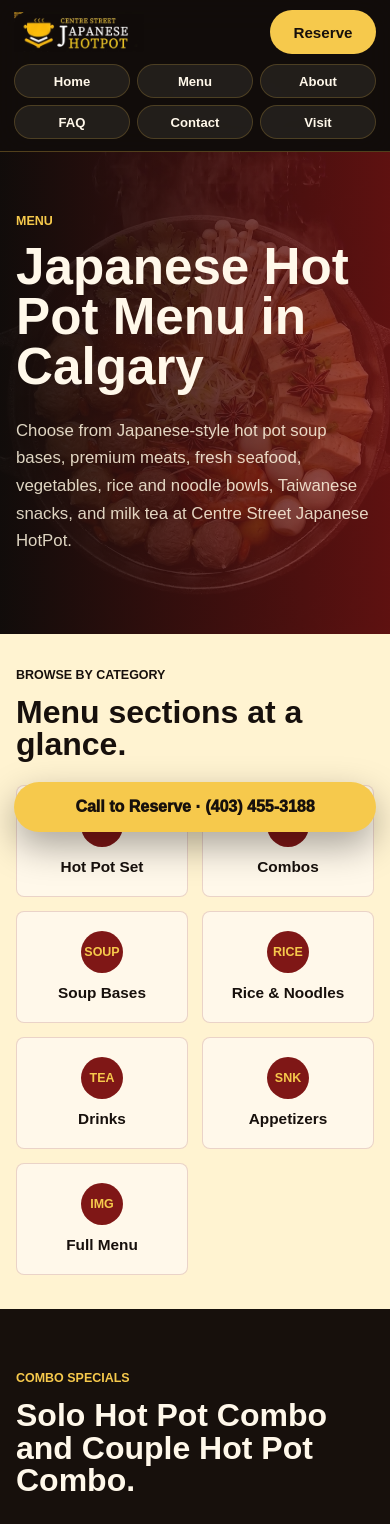
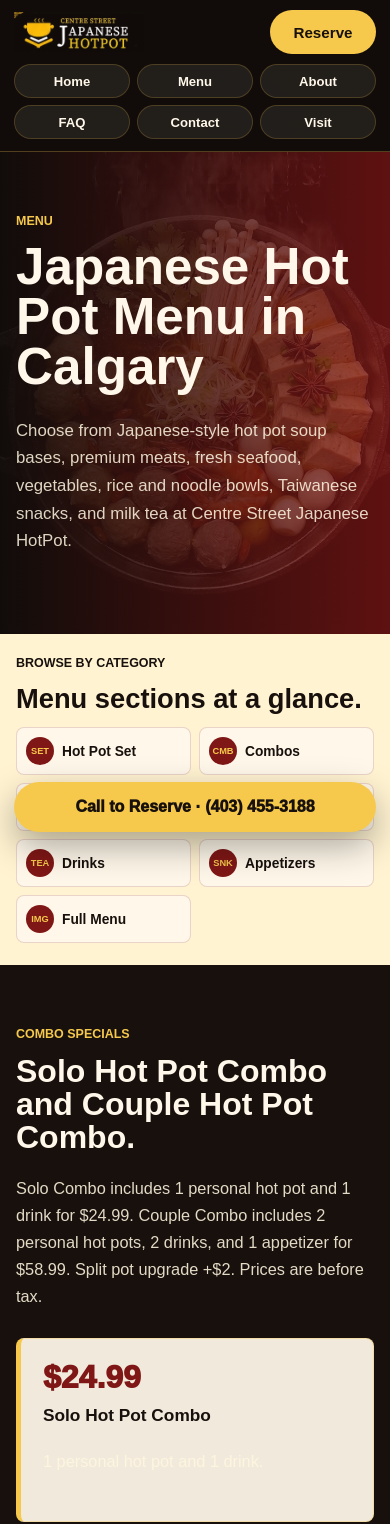
Before and after one commit to RickyLei7/HotPot, a Next.js app: page /menu in a window 390 px wide. Shown: the top 1524 px of the page. Built offline with nearby package versions, Linux system fonts and the light colour scheme.

Commit message:
Compact menu layout across devices

```diff
--- a/app/globals.css
+++ b/app/globals.css
@@ -598,8 +598,8 @@
 .category-section {
   background: var(--paper);
   color: var(--ink);
-  padding-bottom: clamp(34px, 5vw, 66px);
-  padding-top: clamp(34px, 5vw, 66px);
+  padding-bottom: clamp(24px, 3.8vw, 48px);
+  padding-top: clamp(24px, 3.8vw, 48px);
 }
 
 .category-section .eyebrow,
@@ -609,21 +609,22 @@
 
 .category-strip {
   display: grid;
-  gap: 14px;
-  grid-template-columns: repeat(6, minmax(0, 1fr));
+  gap: 10px;
+  grid-template-columns: repeat(auto-fit, minmax(142px, 1fr));
 }
 
 .category-strip a {
+  align-items: center;
   background: #fff8ea;
   border: 1px solid rgba(127, 23, 22, 0.16);
   border-radius: 8px;
   color: var(--ink);
   display: grid;
-  gap: 8px;
-  min-height: 112px;
-  padding: 18px 14px;
-  place-items: center;
-  text-align: center;
+  gap: 10px;
+  grid-template-columns: auto minmax(0, 1fr);
+  min-height: 58px;
+  padding: 10px 12px;
+  text-align: left;
 }
 
 .category-icon {
@@ -632,11 +633,11 @@
   border-radius: 999px;
   color: var(--gold);
   display: inline-flex;
-  font-size: 0.78rem;
+  font-size: 0.66rem;
   font-weight: 900;
-  height: 42px;
+  height: 34px;
   justify-content: center;
-  width: 42px;
+  width: 34px;
 }
 
 .category-strip strong {
@@ -645,17 +646,17 @@
 }
 
 .section-heading {
-  margin-bottom: clamp(28px, 5vw, 46px);
+  margin-bottom: clamp(20px, 3.6vw, 34px);
 }
 
 .section-heading.compact {
-  margin-bottom: 24px;
+  margin-bottom: 18px;
 }
 
 .set-grid,
 .snack-grid {
   display: grid;
-  gap: 16px;
+  gap: 12px;
 }
 
 .set-grid {
@@ -681,7 +682,7 @@
   border-radius: 6px;
   color: var(--ink);
   cursor: default;
-  padding: 24px;
+  padding: 18px;
 }
 
 .set-grid p,
@@ -761,8 +762,8 @@
 
 .soup-list {
   display: grid;
-  gap: 10px;
-  grid-template-columns: repeat(5, 1fr);
+  gap: 8px;
+  grid-template-columns: repeat(auto-fit, minmax(150px, 1fr));
 }
 
 .soup-list span,
@@ -773,8 +774,8 @@
   border-radius: 6px;
   color: var(--ink);
   font-weight: 750;
-  min-height: 46px;
-  padding: 11px 13px;
+  min-height: 42px;
+  padding: 9px 12px;
 }
 
 .drink-panel span {
@@ -784,7 +785,7 @@
 .two-column {
   background: #1f1611;
   display: grid;
-  gap: clamp(28px, 5vw, 54px);
+  gap: clamp(22px, 4vw, 38px);
   grid-template-columns: 1fr 1fr;
 }
 
@@ -799,10 +800,10 @@
   align-items: center;
   border-bottom: 1px solid rgba(127, 23, 22, 0.14);
   display: grid;
-  gap: 18px;
+  gap: 14px;
   grid-template-columns: minmax(0, 1fr) auto;
-  min-height: 54px;
-  padding: 13px 18px;
+  min-height: 48px;
+  padding: 11px 16px;
 }
 
 .price-list div:last-child {
@@ -830,9 +831,9 @@
 
 .drink-panel div {
   display: grid;
-  gap: 10px;
+  gap: 8px;
   grid-template-columns: repeat(2, minmax(0, 1fr));
-  padding: 18px;
+  padding: 14px;
 }
 
 .snacks-section {
@@ -859,7 +860,7 @@
 }
 
 .snack-grid article {
-  min-height: 132px;
+  min-height: 104px;
 }
 
 .snack-grid p {
@@ -1212,6 +1213,41 @@
     grid-template-columns: repeat(2, 1fr);
   }
 
+  .category-section {
+    padding-bottom: 22px;
+    padding-top: 22px;
+  }
+
+  .category-section .section-heading {
+    margin-bottom: 14px;
+  }
+
+  .category-section h2 {
+    font-size: clamp(1.5rem, 7vw, 2.15rem);
+    line-height: 1.08;
+  }
+
+  .category-strip {
+    gap: 8px;
+  }
+
+  .category-strip a {
+    gap: 8px;
+    min-height: 48px;
+    padding: 8px 9px;
+  }
+
+  .category-icon {
+    font-size: 0.58rem;
+    height: 28px;
+    width: 28px;
+  }
+
+  .category-strip strong {
+    font-size: 0.86rem;
+    line-height: 1.12;
+  }
+
   .soup-list {
     grid-template-columns: repeat(2, minmax(0, 1fr));
   }
--- a/public/about/index.html
+++ b/public/about/index.html
@@ -18,7 +18,7 @@
     <link rel="icon" href="/favicon.ico" sizes="any" />
     <link rel="icon" href="/favicon-32.png" type="image/png" sizes="32x32" />
     <link rel="apple-touch-icon" href="/apple-touch-icon.png" />
-    <link rel="stylesheet" href="/site.css?v=20260622-drinks" />
+    <link rel="stylesheet" href="/site.css?v=20260622-compact-menu" />
     <script async src="https://www.googletagmanager.com/gtag/js?id=G-JN2E0S7E36"></script>
     <script>
       window.dataLayer = window.dataLayer || [];
--- a/public/contact/index.html
+++ b/public/contact/index.html
@@ -18,7 +18,7 @@
     <link rel="icon" href="/favicon.ico" sizes="any" />
     <link rel="icon" href="/favicon-32.png" type="image/png" sizes="32x32" />
     <link rel="apple-touch-icon" href="/apple-touch-icon.png" />
-    <link rel="stylesheet" href="/site.css?v=20260622-drinks" />
+    <link rel="stylesheet" href="/site.css?v=20260622-compact-menu" />
     <script async src="https://www.googletagmanager.com/gtag/js?id=G-JN2E0S7E36"></script>
     <script>
       window.dataLayer = window.dataLayer || [];
--- a/public/faq/index.html
+++ b/public/faq/index.html
@@ -18,7 +18,7 @@
     <link rel="icon" href="/favicon.ico" sizes="any" />
     <link rel="icon" href="/favicon-32.png" type="image/png" sizes="32x32" />
     <link rel="apple-touch-icon" href="/apple-touch-icon.png" />
-    <link rel="stylesheet" href="/site.css?v=20260622-drinks" />
+    <link rel="stylesheet" href="/site.css?v=20260622-compact-menu" />
     <script async src="https://www.googletagmanager.com/gtag/js?id=G-JN2E0S7E36"></script>
     <script>
       window.dataLayer = window.dataLayer || [];
--- a/public/index.html
+++ b/public/index.html
@@ -15,7 +15,7 @@
     <link rel="icon" href="/favicon.ico" sizes="any" />
     <link rel="icon" href="/favicon-32.png" type="image/png" sizes="32x32" />
     <link rel="apple-touch-icon" href="/apple-touch-icon.png" />
-    <link rel="stylesheet" href="site.css?v=20260622-drinks" />
+    <link rel="stylesheet" href="site.css?v=20260622-compact-menu" />
     <script async src="https://www.googletagmanager.com/gtag/js?id=G-JN2E0S7E36"></script>
     <script>window.dataLayer = window.dataLayer || []; function gtag(){dataLayer.push(arguments);} gtag('js', new Date()); gtag('config', 'G-JN2E0S7E36');</script>
     <script defer src="/analytics.js"></script>
--- a/public/menu/index.html
+++ b/public/menu/index.html
@@ -18,7 +18,7 @@
     <link rel="icon" href="/favicon.ico" sizes="any" />
     <link rel="icon" href="/favicon-32.png" type="image/png" sizes="32x32" />
     <link rel="apple-touch-icon" href="/apple-touch-icon.png" />
-    <link rel="stylesheet" href="/site.css?v=20260622-drinks" />
+    <link rel="stylesheet" href="/site.css?v=20260622-compact-menu" />
     <script async src="https://www.googletagmanager.com/gtag/js?id=G-JN2E0S7E36"></script>
     <script>
       window.dataLayer = window.dataLayer || [];
--- a/public/restaurant-info/index.html
+++ b/public/restaurant-info/index.html
@@ -18,7 +18,7 @@
     <link rel="icon" href="/favicon.ico" sizes="any" />
     <link rel="icon" href="/favicon-32.png" type="image/png" sizes="32x32" />
     <link rel="apple-touch-icon" href="/apple-touch-icon.png" />
-    <link rel="stylesheet" href="/site.css?v=20260622-drinks" />
+    <link rel="stylesheet" href="/site.css?v=20260622-compact-menu" />
     <script async src="https://www.googletagmanager.com/gtag/js?id=G-JN2E0S7E36"></script>
     <script>
       window.dataLayer = window.dataLayer || [];
--- a/public/site.css
+++ b/public/site.css
@@ -274,19 +274,19 @@
 .about-highlight-grid { display: grid; gap: 16px; grid-template-columns: repeat(4, 1fr); }
 .about-highlight-grid article { background: #fff8ea; border: 1px solid rgba(127, 23, 22, 0.16); border-radius: 8px; min-height: 132px; padding: 22px; }
 .about-highlight-grid p { color: var(--red); line-height: 1.5; margin-bottom: 0; }
-.category-section { background: var(--paper); color: var(--ink); padding-bottom: clamp(34px, 5vw, 66px); padding-top: clamp(34px, 5vw, 66px); }
+.category-section { background: var(--paper); color: var(--ink); padding-bottom: clamp(24px, 3.8vw, 48px); padding-top: clamp(24px, 3.8vw, 48px); }
 .category-section .eyebrow, .category-section h2 { color: var(--ink); }
-.category-strip { display: grid; gap: 14px; grid-template-columns: repeat(6, minmax(0, 1fr)); }
-.category-strip a { background: #fff8ea; border: 1px solid rgba(127, 23, 22, 0.16); border-radius: 8px; color: var(--ink); display: grid; gap: 8px; min-height: 112px; padding: 18px 14px; place-items: center; text-align: center; }
-.category-icon { align-items: center; background: var(--red); border-radius: 999px; color: var(--gold); display: inline-flex; font-size: 0.78rem; font-weight: 900; height: 42px; justify-content: center; width: 42px; }
+.category-strip { display: grid; gap: 10px; grid-template-columns: repeat(auto-fit, minmax(142px, 1fr)); }
+.category-strip a { align-items: center; background: #fff8ea; border: 1px solid rgba(127, 23, 22, 0.16); border-radius: 8px; color: var(--ink); display: grid; gap: 10px; grid-template-columns: auto minmax(0, 1fr); min-height: 58px; padding: 10px 12px; text-align: left; }
+.category-icon { align-items: center; background: var(--red); border-radius: 999px; color: var(--gold); display: inline-flex; font-size: 0.66rem; font-weight: 900; height: 34px; justify-content: center; width: 34px; }
 .category-strip strong { font-size: 0.96rem; line-height: 1.2; }
-.section-heading { margin-bottom: clamp(28px, 5vw, 46px); }
-.section-heading.compact { margin-bottom: 24px; }
-.set-grid, .snack-grid { display: grid; gap: 16px; }
+.section-heading { margin-bottom: clamp(20px, 3.6vw, 34px); }
+.section-heading.compact { margin-bottom: 18px; }
+.set-grid, .snack-grid { display: grid; gap: 12px; }
 .set-grid { grid-template-columns: repeat(auto-fit, minmax(220px, 1fr)); }
 .snack-grid { grid-template-columns: repeat(3, 1fr); }
 .visit-grid { display: grid; gap: 16px; grid-template-columns: repeat(auto-fit, minmax(220px, 1fr)); }
-.set-grid article, .snack-grid article, .visit-grid article { background: rgba(255, 243, 209, 0.72); border: 1px solid rgba(127, 23, 22, 0.12); border-left: 5px solid var(--gold); border-radius: 6px; color: var(--ink); cursor: default; padding: 24px; }
+.set-grid article, .snack-grid article, .visit-grid article { background: rgba(255, 243, 209, 0.72); border: 1px solid rgba(127, 23, 22, 0.12); border-left: 5px solid var(--gold); border-radius: 6px; color: var(--ink); cursor: default; padding: 18px; }
 .set-grid p, .snack-grid p, .visit-grid p { line-height: 1.55; margin-bottom: 0; }
 .menu-section, .full-menu { background: var(--paper); color: var(--ink); }
 .menu-section .eyebrow, .full-menu .eyebrow { color: var(--red-bright); }
@@ -298,22 +298,22 @@
 .featured-dish div, .signature-snack div { padding: 20px; }
 .featured-dish h3, .signature-snack h3 { font-size: 1.28rem; margin-bottom: 6px; }
 .featured-dish p, .signature-snack p { margin-bottom: 0; }
-.soup-list { display: grid; gap: 10px; grid-template-columns: repeat(5, 1fr); }
-.soup-list span, .drink-panel span { background: rgba(255, 248, 234, 0.7); border: 1px solid rgba(127, 23, 22, 0.12); border-left: 4px solid var(--gold); border-radius: 6px; color: var(--ink); font-weight: 750; min-height: 46px; padding: 11px 13px; }
+.soup-list { display: grid; gap: 8px; grid-template-columns: repeat(auto-fit, minmax(150px, 1fr)); }
+.soup-list span, .drink-panel span { background: rgba(255, 248, 234, 0.7); border: 1px solid rgba(127, 23, 22, 0.12); border-left: 4px solid var(--gold); border-radius: 6px; color: var(--ink); font-weight: 750; min-height: 42px; padding: 9px 12px; }
 .drink-panel span { border-left-color: rgba(127, 23, 22, 0.3); }
-.two-column { background: #1f1611; display: grid; gap: clamp(28px, 5vw, 54px); grid-template-columns: 1fr 1fr; }
+.two-column { background: #1f1611; display: grid; gap: clamp(22px, 4vw, 38px); grid-template-columns: 1fr 1fr; }
 .price-list { background: rgba(255, 248, 234, 0.96); border-radius: 8px; color: var(--ink); overflow: hidden; }
-.price-list div { align-items: center; border-bottom: 1px solid rgba(127, 23, 22, 0.14); display: grid; gap: 18px; grid-template-columns: minmax(0, 1fr) auto; min-height: 54px; padding: 13px 18px; }
+.price-list div { align-items: center; border-bottom: 1px solid rgba(127, 23, 22, 0.14); display: grid; gap: 14px; grid-template-columns: minmax(0, 1fr) auto; min-height: 48px; padding: 11px 16px; }
 .price-list div:last-child { border-bottom: 0; }
 .price-list strong { color: var(--red); font-size: 1.08rem; }
 .drink-panel { background: var(--paper-soft); border-radius: 8px; color: var(--ink); overflow: hidden; }
 .drink-panel img { aspect-ratio: 4 / 3; object-fit: cover; object-position: center 58%; width: 100%; }
-.drink-panel div { display: grid; gap: 10px; grid-template-columns: repeat(2, minmax(0, 1fr)); padding: 18px; }
+.drink-panel div { display: grid; gap: 8px; grid-template-columns: repeat(2, minmax(0, 1fr)); padding: 14px; }
 .snacks-section { background: #2a130f; }
 .signature-snack { align-items: center; display: grid; grid-template-columns: minmax(0, 1.35fr) minmax(280px, 0.65fr); margin: 0 auto 24px; }
 .signature-snack img { aspect-ratio: 16 / 7; height: 100%; object-fit: cover; object-position: center; width: 100%; }
 .snack-grid { grid-template-columns: repeat(4, 1fr); }
-.snack-grid article { min-height: 132px; }
+.snack-grid article { min-height: 104px; }
 .snack-grid p { color: var(--red); font-size: 1.3rem; font-weight: 900; }
 .menu-images { display: grid; gap: 26px; grid-template-columns: repeat(2, 1fr); }
 .menu-download-actions { display: flex; flex-wrap: wrap; gap: 12px; margin-top: 18px; }
@@ -371,6 +371,13 @@
   .hero, .feature-band, .combo-promo, .ayce-promo, .weekly-picks, .about-section, .menu-section, .two-column, .snacks-section, .full-menu, .visit, .page-hero, .content-section, .category-section { padding-inline: 16px; }
   .quick-info, .dish-showcase, .set-grid, .about-highlight-grid, .weekly-picks-grid, .snack-grid, .visit-grid { grid-template-columns: 1fr; }
   .category-strip { grid-template-columns: repeat(2, 1fr); }
+  .category-section { padding-bottom: 22px; padding-top: 22px; }
+  .category-section .section-heading { margin-bottom: 14px; }
+  .category-section h2 { font-size: clamp(1.5rem, 7vw, 2.15rem); line-height: 1.08; }
+  .category-strip { gap: 8px; }
+  .category-strip a { gap: 8px; min-height: 48px; padding: 8px 9px; }
+  .category-icon { font-size: 0.58rem; height: 28px; width: 28px; }
+  .category-strip strong { font-size: 0.86rem; line-height: 1.12; }
   .soup-list { grid-template-columns: repeat(2, minmax(0, 1fr)); }
   .snack-grid { gap: 8px; grid-template-columns: repeat(2, minmax(0, 1fr)); }
   .snack-grid article { min-height: 78px; padding: 10px 11px; }
```
